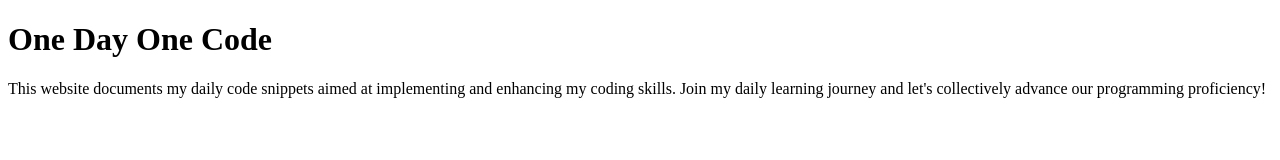
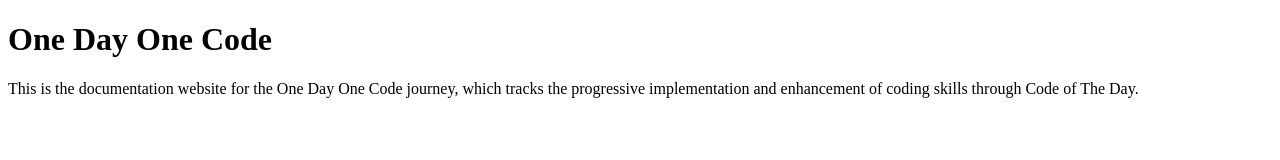
Before and after one commit to rizsvn/one-day-one-code, a plain HTML site: page 2025-01-01_02/index.html in a window 1280 px wide. Drawn offline with Linux system fonts and the light colour scheme.

Commit message:
2025-01-02a

```diff
--- a/2025-01-01_02/index.html
+++ b/2025-01-01_02/index.html
@@ -10,6 +10,6 @@
 </head>
 <body>
 	<h1>One Day One Code</h1>
-	<p>This website documents my daily code snippets aimed at implementing and enhancing my coding skills. Join my daily learning journey and let's collectively advance our programming proficiency!</p>
+	<p>This is the documentation website for the One Day One Code journey, which tracks the progressive implementation and enhancement of coding skills through Code of The Day.</p>
 </body>
 </html>
```
Also changed, not shown: 1 other file.
